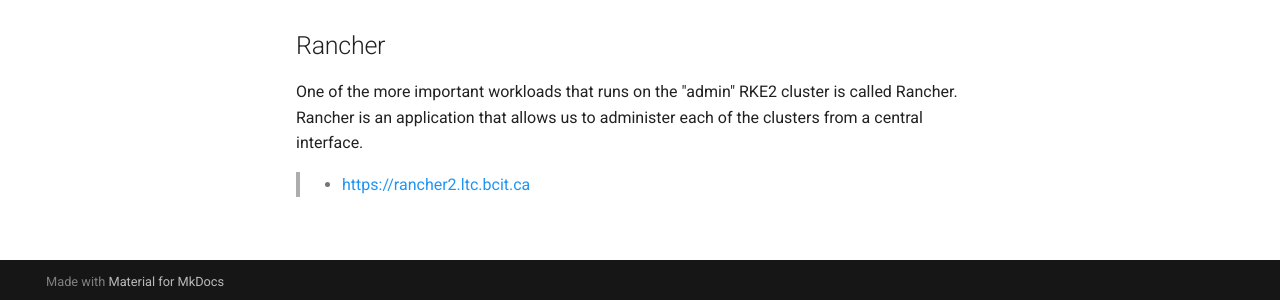
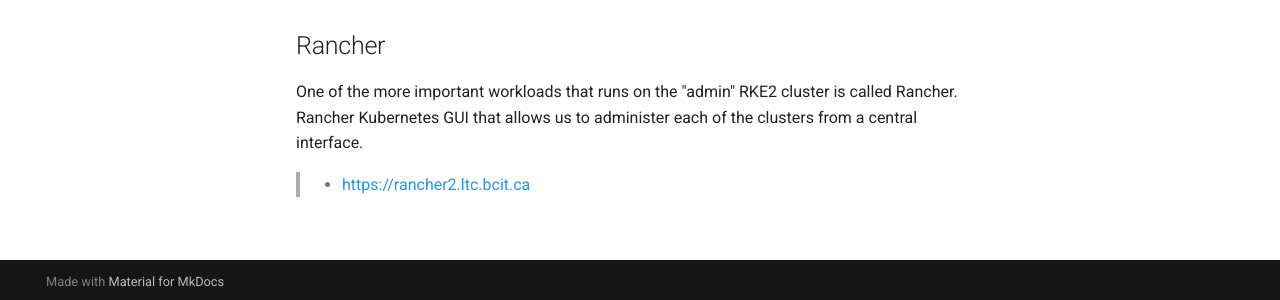
Before and after one commit to bcit-ltc/infrastructure-documentation, an MkDocs documentation site: the page built from docs/1_kubernetes/index.md, in a window 1280 px wide. Shown: the part 596-896 px from the top of the page. Built offline with MkDocs 1.6.1 and Material for MkDocs 9.7.7, drawn with Linux system fonts in a browser that asks for light colours.

Commit message:
updates rancher info

```diff
--- a/docs/1_kubernetes/index.md
+++ b/docs/1_kubernetes/index.md
@@ -16,6 +16,6 @@
 
 ## Rancher
 
-One of the more important workloads that runs on the "admin" RKE2 cluster is called Rancher. Rancher is an application that allows us to administer each of the clusters from a central interface.
+One of the more important workloads that runs on the "admin" RKE2 cluster is called Rancher. Rancher Kubernetes GUI that allows us to administer each of the clusters from a central interface.
 
 > * [https://rancher2.ltc.bcit.ca](https://rancher2.ltc.bcit.ca)
```
